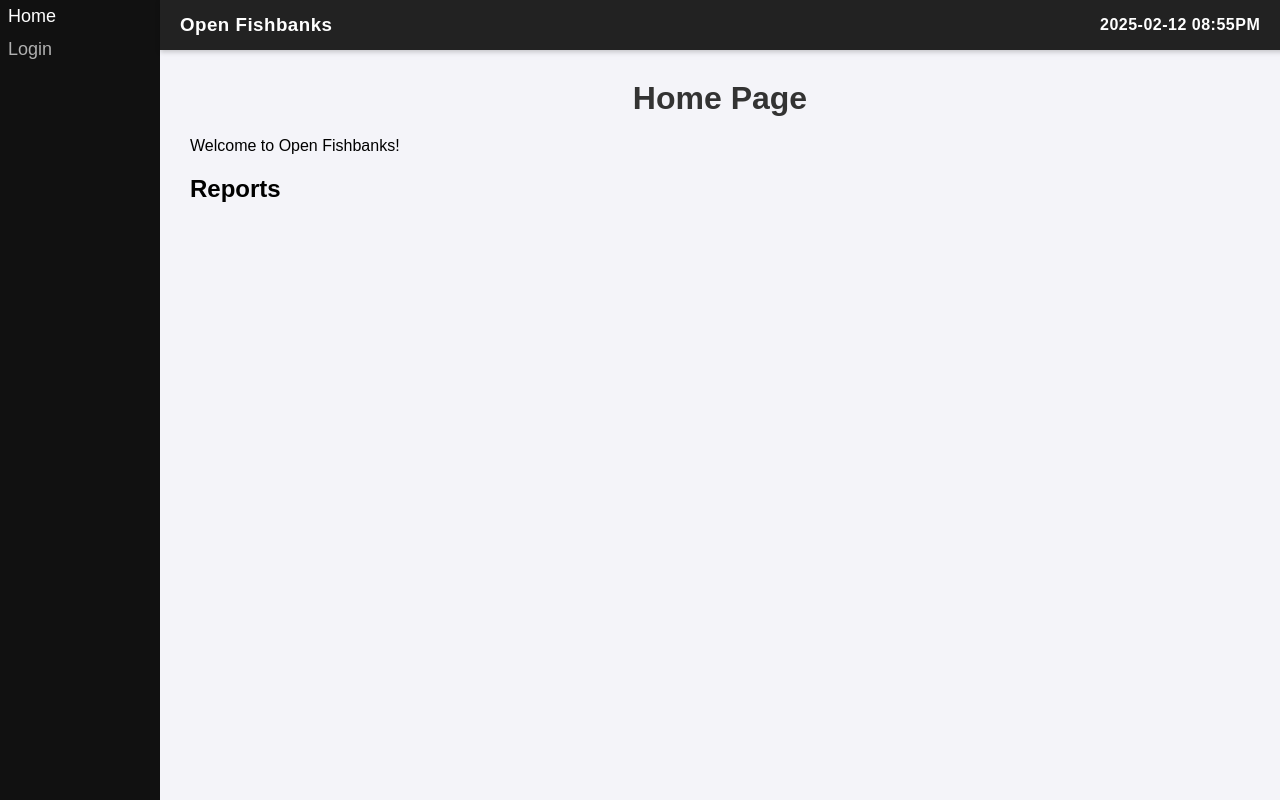
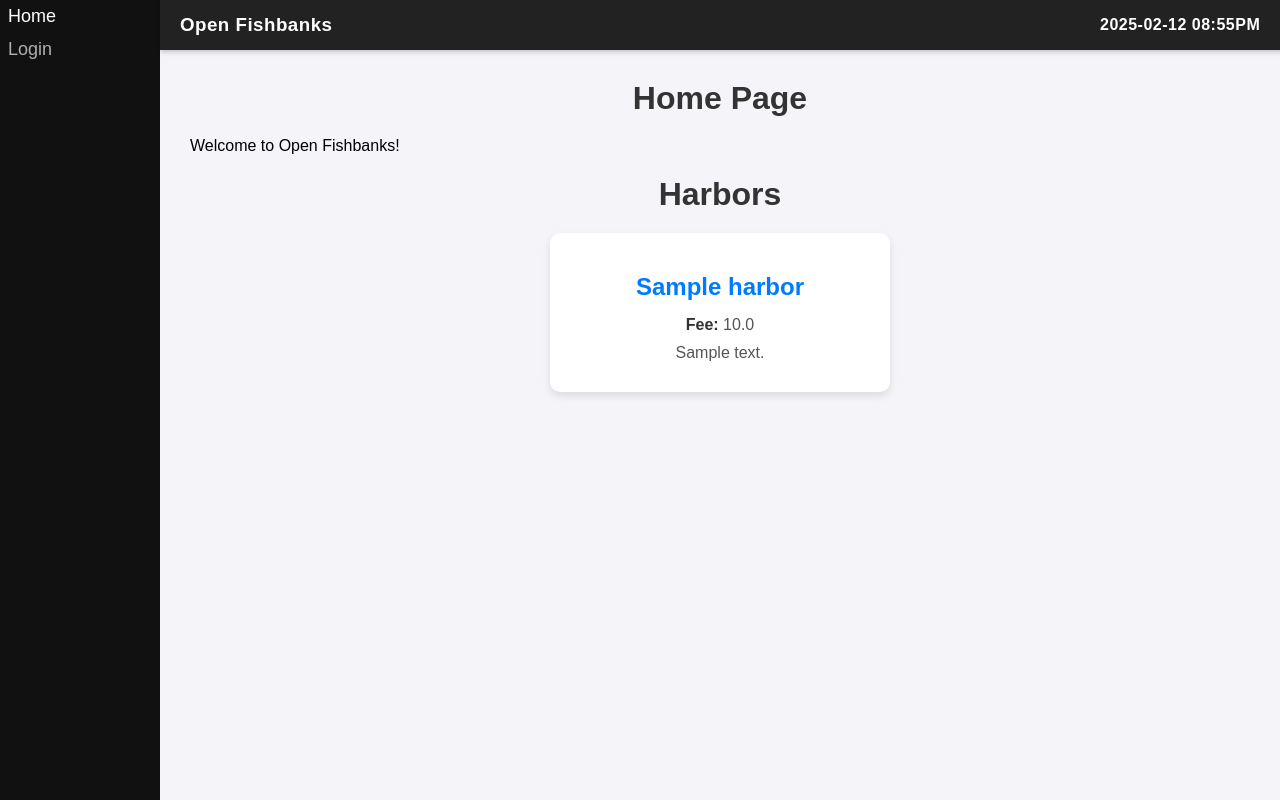
Before and after one commit to Quilliams85/OpenFishbanks, a Django app: page / in a window 1280 px wide. Run offline with Django 5.2, Linux system fonts and the light colour scheme; tables that the repository leaves empty hold one stand-in row (values such as "Sample post"); parts of the project's set-up code (start-up, migrations or seed data) failed here and were passed over.

Commit message:
Update Invoice System and Ship Model
created manufacturer ship model to instance ship objects
created gas system
updated modify page to include details
removed outdated transaction model

```diff
--- a/fishbanks/settings.py
+++ b/fishbanks/settings.py
@@ -43,7 +43,8 @@ INSTALLED_APPS = [
     "crispy_forms",
     "crispy_bootstrap4",
     "simple_history",
-    "celery"
+    "celery",
+    'django.contrib.humanize',
 ]
 
 MIDDLEWARE = [
--- a/fishbanksapp/models.py
+++ b/fishbanksapp/models.py
@@ -39,6 +39,7 @@ class Harbor(models.Model):
     def __str__(self):
         return self.name
 
+
 class Ship(models.Model):
     history = HistoricalRecords()
     name = models.CharField(max_length=100)
@@ -54,6 +55,16 @@ class Ship(models.Model):
     def __str__(self):
         return self.name
 
+class ManufacturerShip(models.Model):
+    name = models.CharField(max_length=100)
+    fishing_capacity = models.IntegerField(default=0)
+    fishing_rate = models.IntegerField()
+    base_cost = models.FloatField()
+    description = models.TextField(blank=True, null=True)
+
+    def sellShip(self, customer):
+        Ship.objects.create(name=self.name, fishing_capacity=self.fishing_capacity, fishing_rate=self.fishing_rate, description=self.description, owner=customer, nickname=self.name, cost=self.base_cost)
+
 
 class FishSpecies(models.Model):
     population = models.IntegerField(default=10000)
@@ -68,15 +79,6 @@ class FishSpecies(models.Model):
 
     def __str__(self):
         return f"Fish Stock: {self.population}, Value: ${self.value}"
-
-class Transaction(models.Model):
-    user = models.ForeignKey(User, on_delete=models.CASCADE)
-    fish_sold = models.IntegerField()
-    revenue = models.FloatField()
-    timestamp = models.DateTimeField(auto_now_add=True)
-
-    def __str__(self):
-        return f"{self.user.username} sold {self.fish_sold} fish for ${self.revenue}"
 
 
 class InGameTime(models.Model):
@@ -109,3 +111,10 @@ class Invoice(models.Model):
         for i in self.revenues.values():
             total_r += i
         return total_r-total_c
+
+
+class Gas(models.Model):
+    price = models.FloatField(default=0.01)
+
+    def __str__(self):
+        return f"Gas price is {self.price} per fishing cycle per kg of fishing capacity on ship"
--- a/fishbanksapp/templates/fishbanksapp/home.html
+++ b/fishbanksapp/templates/fishbanksapp/home.html
@@ -1,6 +1,89 @@
 {% extends 'fishbanksapp/base.html' %}
 {% block content %}
-<h1>Home Page</h1>
-<p>Welcome to Open Fishbanks!</p>
-<h2>Reports</h1>
+<head>
+    <meta charset="UTF-8">
+    <meta name="viewport" content="width=device-width, initial-scale=1.0">
+    <title>Harbors</title>
+    <style>
+        .harbor-container {
+            display: flex;
+            flex-wrap: wrap;
+            justify-content: center;
+            gap: 20px;
+            max-width: 1200px;
+            margin: 0 auto;
+        }
+        .harbor-card {
+            background-color: #fff;
+            border-radius: 10px;
+            box-shadow: 0 4px 8px rgba(0, 0, 0, 0.1);
+            width: 300px;
+            padding: 20px;
+            text-align: center;
+            transition: transform 0.2s, box-shadow 0.2s;
+        }
+        .harbor-card:hover {
+            transform: translateY(-5px);
+            box-shadow: 0 8px 16px rgba(0, 0, 0, 0.2);
+        }
+        .harbor-card h2 {
+            color: #007BFF;
+            margin-bottom: 15px;
+            font-size: 1.5em;
+        }
+        .harbor-card p {
+            margin: 10px 0;
+            color: #555;
+        }
+        .harbor-card p strong {
+            color: #333;
+        }
+        .visit-button {
+            background-color: #4CAF50;
+            color: white;
+            padding: 10px 20px;
+            border: none;
+            border-radius: 5px;
+            cursor: pointer;
+            font-size: 1em;
+            transition: background-color 0.2s;
+        }
+        .visit-button:hover {
+            background-color: #45a049;
+        }
+        .hidden {
+            display: none;
+        }
+    </style>
+</head>
+<body>
+    <h1>Home Page</h1>
+    <p>Welcome to Open Fishbanks!</p>
+    <h1>Harbors</h1>
+    <div class="harbor-container">
+        {% for harbor in harbors %}
+        <div class="harbor-card {% if forloop.counter > 3 %}hidden{% endif %}">
+            <h2>{{ harbor.name }}</h2>
+            <p><strong>Fee:</strong> {{ harbor.storage_fee }}</p>
+            <p>{{ harbor.description }}</p>
+        </div>
+        {% endfor %}
+    </div>
+
+    {% if harbors|length > 3 %}
+    <div style="text-align: center; margin-top: 20px;">
+        <button id="showAllButton" class="visit-button" onclick="showAllHarbors()">Show All</button>
+    </div>
+    {% endif %}
+
+    <script>
+        function showAllHarbors() {
+            document.querySelectorAll('.harbor-card.hidden').forEach(harbor => {
+                harbor.classList.remove('hidden');
+            });
+            document.getElementById('showAllButton').style.display = 'none';
+        }
+    </script>
+</body>
+
 {% endblock %}
--- a/fishbanksapp/templates/fishbanksapp/leaderboard.html
+++ b/fishbanksapp/templates/fishbanksapp/leaderboard.html
@@ -1,4 +1,5 @@
 {% extends 'fishbanksapp/base.html' %}
+{% load humanize %}
 {% block content %}
 <head>
     <style>
@@ -66,7 +67,7 @@
                 <a href="{% url 'user_profile' username=key %}">
                     {{ key }}
                 </a>
-                <p>Current Balance: ${{ value }}</p>
+                <p>Current Balance: ${{ value|intcomma }}</p>
                 <p>Joined on {{ user.date_joined|date:"F j, Y" }}</p>
             </li>
         {% endfor %}
--- a/fishbanksapp/templates/fishbanksapp/modify.html
+++ b/fishbanksapp/templates/fishbanksapp/modify.html
@@ -48,6 +48,12 @@
 </head>
 <body>
     <h1>{{ ship.nickname|default:ship.name }}</h1>
+    <h2>Ship Details</h2>
+    <p>Carrying Capacity: {{ship.fishing_capacity}}</p>
+    <p>Fishing Rate: {{ship.fishing_rate}}</p>
+    <p>Description: {{ship.description}}</p>
+
+
     <h2>Modify Ship</h2>
 
     <form method="post">
--- a/fishbanksapp/templates/fishbanksapp/profile.html
+++ b/fishbanksapp/templates/fishbanksapp/profile.html
@@ -1,4 +1,5 @@
 {% extends 'fishbanksapp/base.html' %}
+{% load humanize %}
 {% block content %}
 <head>
     <meta charset="UTF-8">
@@ -96,7 +97,7 @@
     <p>This is where you can find all your information about your fishery! You will be able to see your balance, ships, transactions, and any other information regarding your fishing enterprise.</p>
 
     <h2>Financials</h2>
-    <p><strong>Current Balance:</strong> {{ balance }}</p>
+    <p><strong>Current Balance:</strong> {{ balance|intcomma }}</p>
 
     <div class="dashboard-container">
         <div class="chart-container">
--- a/fishbanksapp/views.py
+++ b/fishbanksapp/views.py
@@ -1,5 +1,5 @@
 from django.shortcuts import render, HttpResponse, get_object_or_404, redirect
-from .models import Ship, FishSpecies, InGameTime, Invoice, Harbor
+from .models import Ship, FishSpecies, InGameTime, Invoice, Harbor, ManufacturerShip
 from django.db.models import Count
 from django.contrib.auth.models import User
 from .forms import ShipForm, ShipUpdateForm
@@ -18,21 +18,22 @@ def get_game_time(request):
 
 
 def home(request):
-    return render(request, 'fishbanksapp/home.html')
+    harbors = Harbor.objects.all()
+    return render(request, 'fishbanksapp/home.html', {'harbors':harbors})
 
 
 def shop(request):
-    ships = Ship.objects.all().filter(owner=None)
+    ships = ManufacturerShip.objects.all()
     return render(request, 'fishbanksapp/shop.html', {'ships': ships})
 
 def purchase_ship(request, ship_id):
-    ship = get_object_or_404(Ship, id=ship_id)
+    ship = get_object_or_404(ManufacturerShip, id=ship_id)
     user = request.user
 
-    if user.profile.balance >= ship.cost:
-        user.profile.balance -= ship.cost
+    if user.profile.balance >= ship.base_cost:
+        user.profile.balance -= ship.base_cost
         user.profile.save()
-        ship.owner = user
+        ship.sellShip(user)
         ship.save()
         return render(request, 'fishbanksapp/successful_purchase.html', {'item': ship.name})
     else:
@@ -41,6 +42,7 @@ def purchase_ship(request, ship_id):
 def myprofile(request):
     user = request.user
     invoices = Invoice.objects.filter(user=user)
+    reversed_invoices = list(invoices)[::-1]
 
     balance = user.profile.balance
     ships = Ship.objects.filter(owner=user)
@@ -70,7 +72,7 @@ def myprofile(request):
     context = {
         'profile_user': user,
         'balance': balance,
-        'invoices': invoices,
+        'invoices': reversed_invoices,
         'ships':ships,
         'chart_html': chart_html,
     }
```
Also changed, not shown: fishbanksapp/tasks.py (+19 -13 lines), fishbanksapp/templates/fishbanksapp/shop.html (+9 -13 lines), fishbanksapp/migrations/0005_manufacturership_delete_transaction.py (added), fishbanksapp/migrations/0006_gas.py (added).
